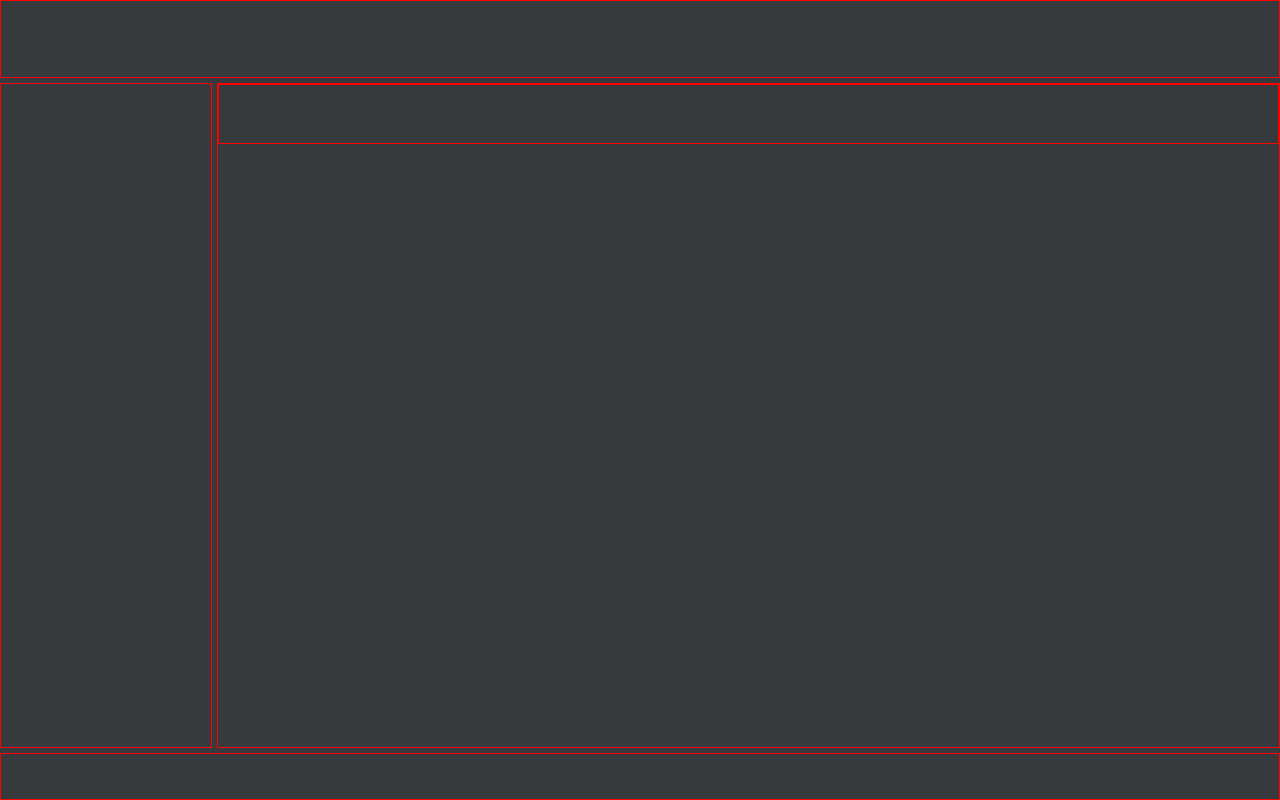
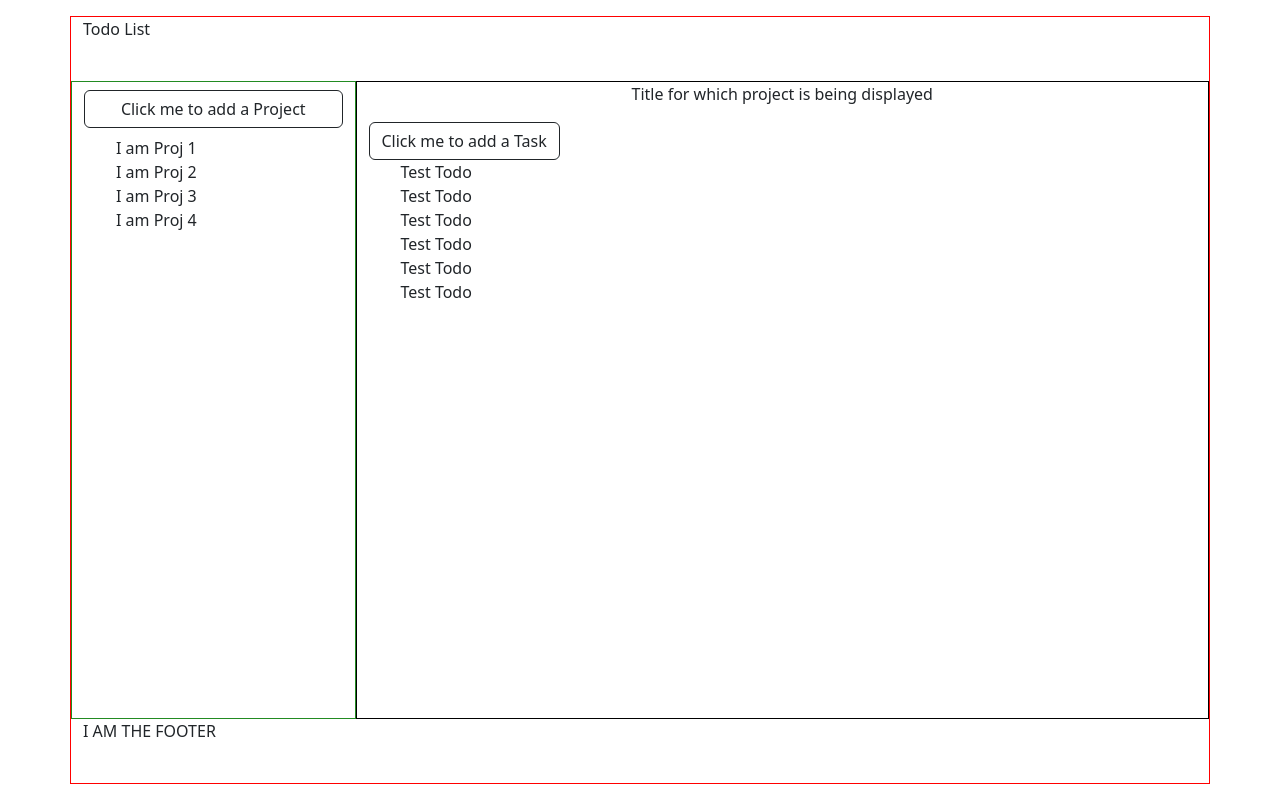
Before and after one commit to Alexander-Matte/todo, a website built with webpack: page out/index.html in a window 1280 px wide. Built offline with nearby package versions, Linux system fonts and the light colour scheme.

Commit message:
created basic html for app

```diff
--- a/package.json
+++ b/package.json
@@ -22,6 +22,9 @@
     "webpack-cli": "^5.1.1"
   },
   "dependencies": {
-    "lodash": "^4.17.21"
+    "bootstrap": "^5.3.0",
+    "jquery": "^3.7.0",
+    "lodash": "^4.17.21",
+    "popper.js": "^1.16.1"
   }
 }
--- /dev/null
+++ b/src/custom.css
@@ -0,0 +1,35 @@
+*, *:before, *:after {
+    box-sizing: inherit;
+    margin:0;
+    padding:0;
+  }
+
+html {
+    height: 100vh;
+    box-sizing: border-box;
+}
+
+body {
+    height: 100%;
+    padding: 1rem 0;
+}
+
+.container {
+    border: 1px solid red;
+    height: 100%;
+    display: grid;
+    grid-template-rows: 0.1fr 1fr 0.1fr;
+
+}
+
+.content-container {
+    border: 1px solid black;
+}
+
+.sidebar {
+    border: 1px solid forestgreen;
+}
+
+.proj-li, .todo-li{
+    list-style-type: none;
+}
--- a/src/styles.css
+++ /dev/null
@@ -1,83 +0,0 @@
-html, body , .container {
-    height: 100%;
-    margin: 0;
-  }
-
-body {
-    background-color: rgb(54,58,61);
-    color: #bdc1c6;
-}
-
-.container * {
-    border: 1px solid red;
-    position: relative;
-  }
-
-.container {  display: grid;
-    grid-template-columns: 0.5fr 1.5fr 1fr;
-    grid-template-rows: 0.5fr 1.5fr 1fr 1.7fr 0.3fr;
-    grid-auto-columns: 1fr;
-    grid-auto-rows: 1fr;
-    gap: 5px 5px;
-    grid-auto-flow: row;
-    grid-template-areas:
-      "header header header"
-      "side-bar content content"
-      "side-bar content content"
-      "side-bar content content"
-      "footer footer footer";
-  }
-
-  .header {  display: grid;
-    grid-template-rows: 1fr;
-    grid-auto-columns: 1fr;
-    gap: 0px 0px;
-    grid-auto-flow: row;
-    grid-template-areas:
-      "";
-    grid-area: header;
-  }
-
-  .footer {  display: grid;
-    grid-template-rows: 1fr;
-    grid-auto-columns: 1fr;
-    gap: 0px 0px;
-    grid-auto-flow: row;
-    grid-template-areas:
-      "";
-    grid-area: footer;
-  }
-
-  .side-bar {  display: grid;
-    grid-template-columns: 1fr;
-    grid-template-rows: repeat(2, 1fr);
-    grid-auto-columns: 1fr;
-    gap: 5px 5px;
-    grid-auto-flow: row;
-    grid-template-areas:
-      "."
-      ".";
-    grid-area: side-bar;
-  }
-
-  .content {  display: grid;
-    grid-template-columns: 1fr;
-    grid-template-rows: 0.2fr repeat(2, 1fr);
-    gap: 0px 0px;
-    grid-auto-flow: row;
-    grid-template-areas:
-      "content-header"
-      "."
-      ".";
-    grid-area: content;
-  }
-
-  .content-header {  display: grid;
-    grid-template-columns: 1fr 2.5fr 1fr;
-    grid-template-rows: 1fr;
-    gap: 0px 0px;
-    grid-auto-flow: row;
-    grid-template-areas:
-      ". . .";
-    grid-area: content-header;
-  }
--- a/webpack.config.js
+++ b/webpack.config.js
@@ -6,4 +6,5 @@ module.exports = {
     filename: 'main.js',
     path: path.resolve(__dirname, 'out'),
   },
+
 };
```
Also changed, not shown: out/index.html, out/main.js.LICENSE.txt, 1 other file.
